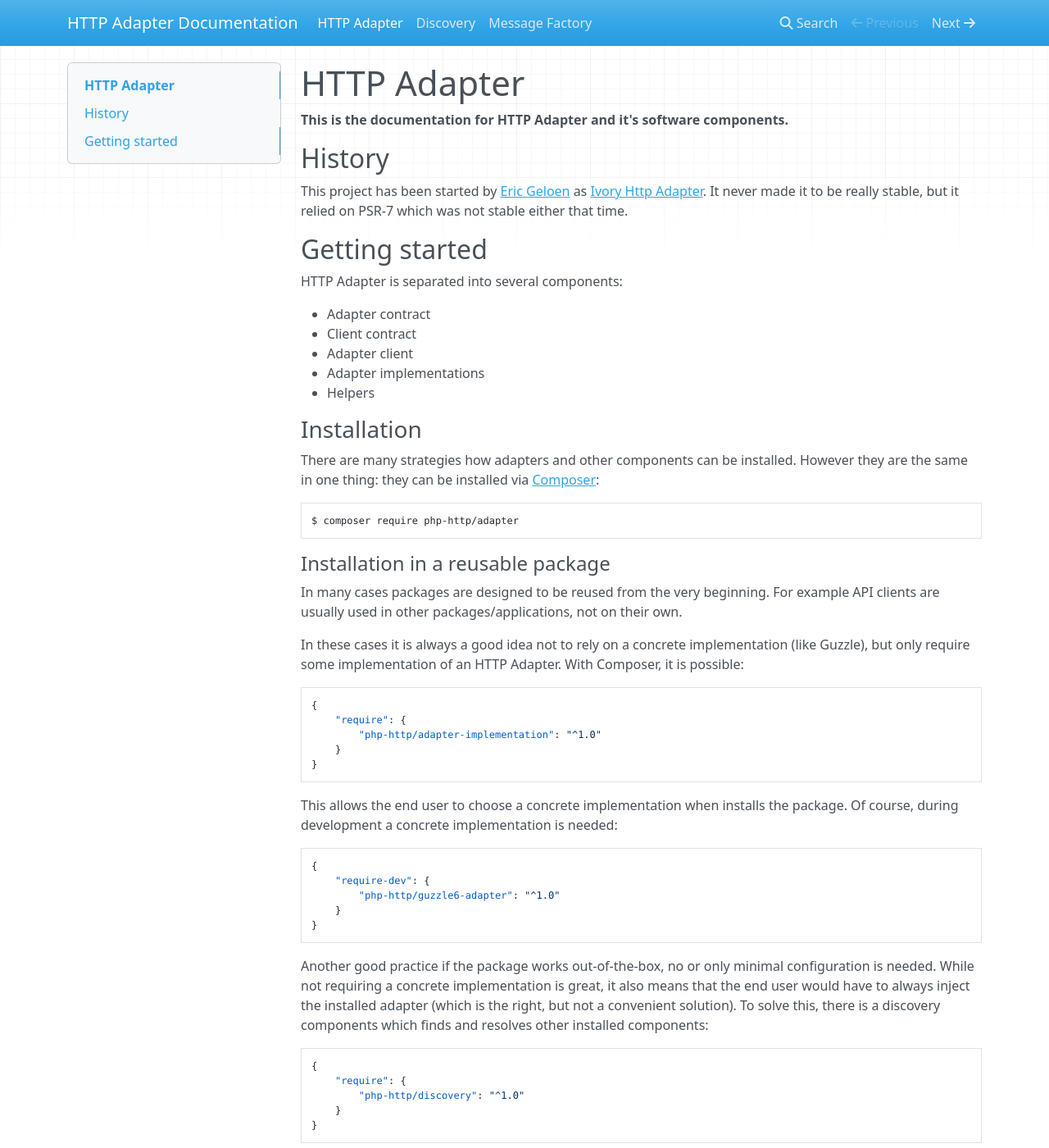
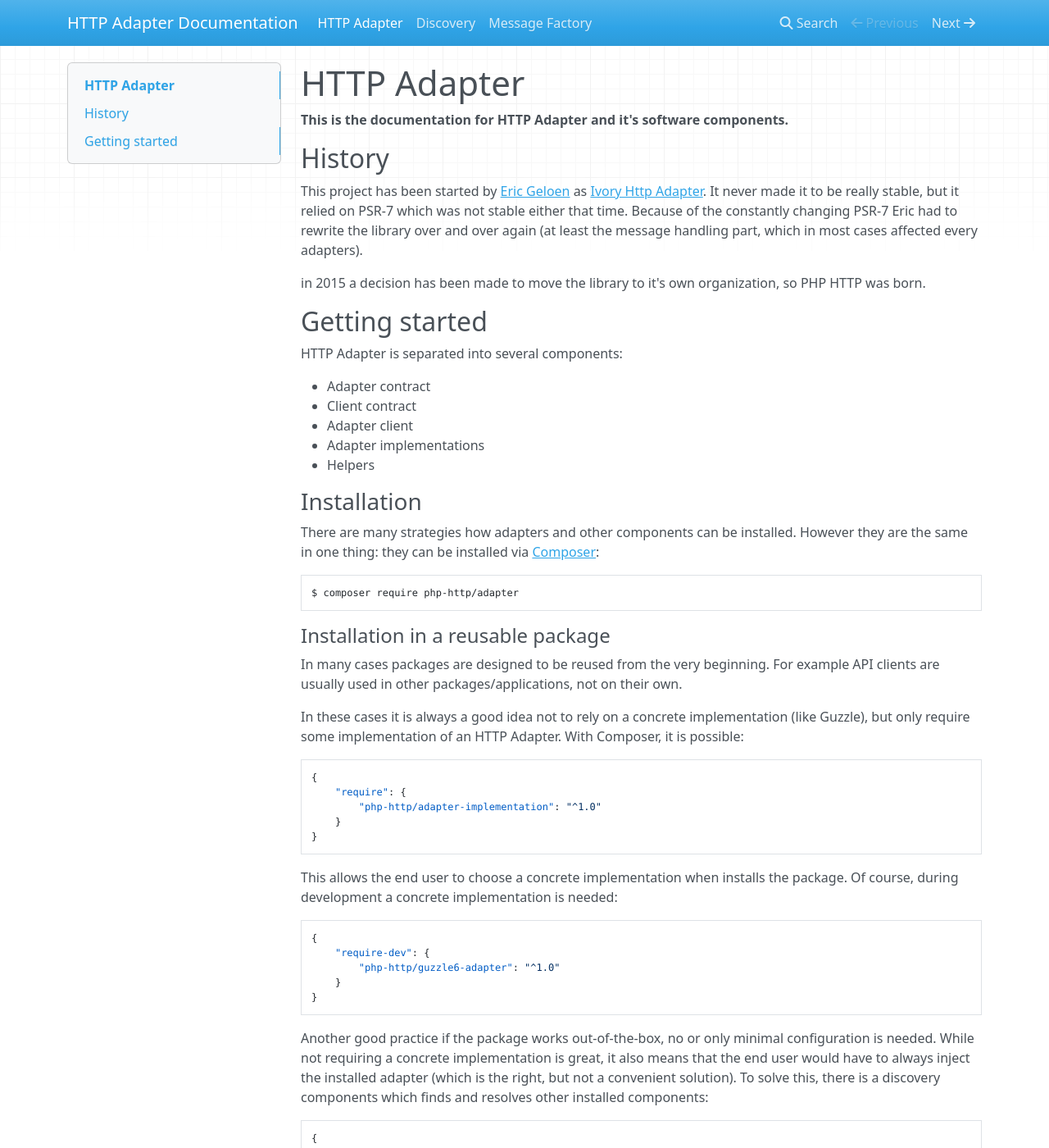
Before and after one commit to php-http/documentation, an MkDocs documentation site: the page built from docs/index.md, in a window 1280 px wide and 1400 px high. Shown: the whole window at 82% size. Built offline with MkDocs 1.6.1, drawn with Linux system fonts in a browser that asks for light colours; nearby versions of some CDN libraries; some of the changed text lies outside the part shown.

Commit message:
Update the history

```diff
--- a/docs/index.md
+++ b/docs/index.md
@@ -5,7 +5,9 @@
 
 ## History
 
-This project has been started by [Eric Geloen](https://github.com/egeloen) as [Ivory Http Adapter](https://github.com/egeloen/ivory-http-adapter). It never made it to be really stable, but it relied on PSR-7 which was not stable either that time.
+This project has been started by [Eric Geloen](https://github.com/egeloen) as [Ivory Http Adapter](https://github.com/egeloen/ivory-http-adapter). It never made it to be really stable, but it relied on PSR-7 which was not stable either that time. Because of the constantly changing PSR-7 Eric had to rewrite the library over and over again (at least the message handling part, which in most cases affected every adapters).
+
+in 2015 a decision has been made to move the library to it's own organization, so PHP HTTP was born.
 
 
 ## Getting started
@@ -71,7 +73,7 @@ Read more about it in the [Discovery](discovery.md) part.
 
 When installing in an application or a non-reusable package, using a virtual package doesn't really make sense. However there are a few things which should be taken into consideration before choosing an adapter:
 
-- It is possible that some other package already has an HTTP Client requirement. It doesn't worth to install more than one HTTP Clients.
+- It is possible that some other package already has an HTTP Client requirement. It doesn't worth to install more than one HTTP Clients, so always check your other requirements and choose an adapter based on that.
 - Some adapters support paralell requests, some only emulate them. If paralell requests are needed, use one which supports it.
 
 Installing an implementation is easy:
```
